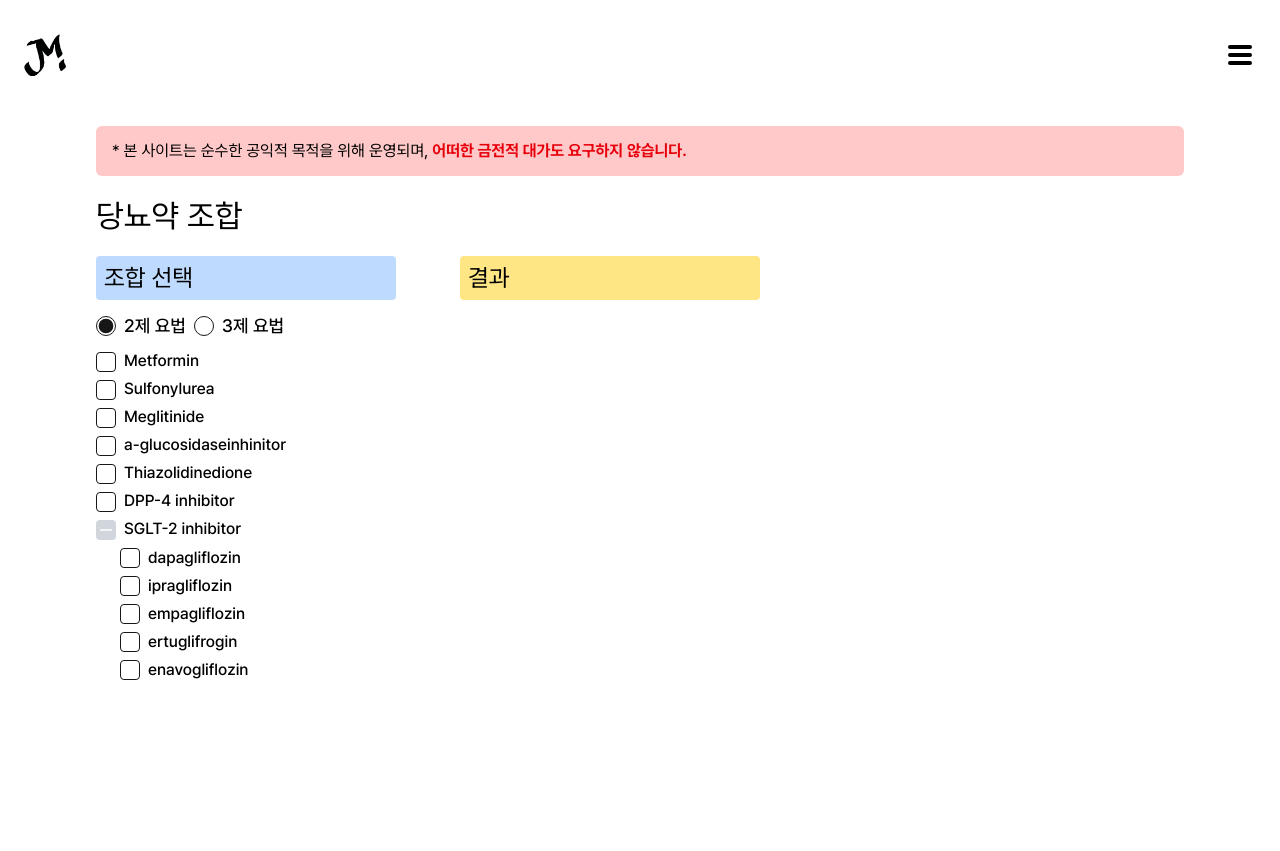
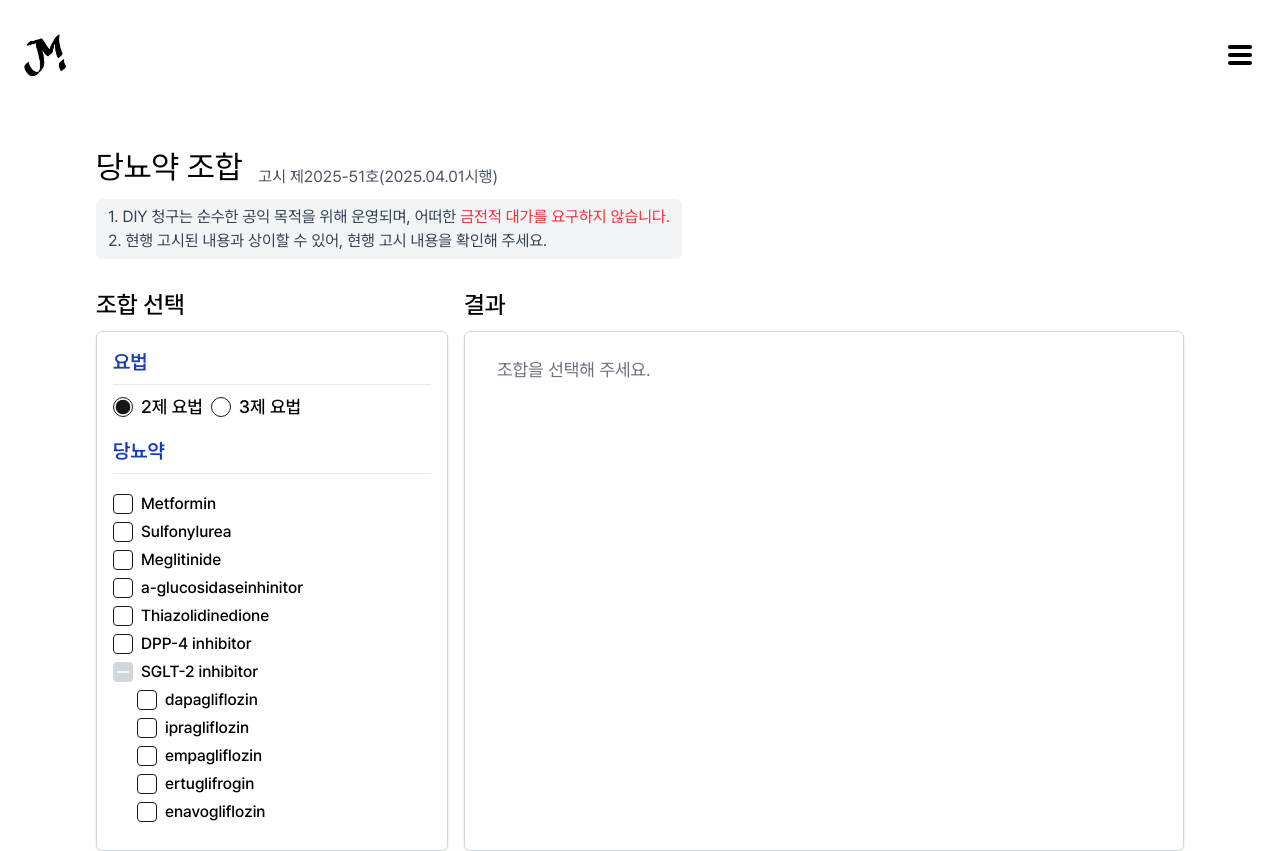
Before and after one commit to cgbogam/cgbogam-web, a Next.js app: page /dm in a window 1280 px wide. Shown: the top 851 px of the page. Built offline with nearby package versions, Linux system fonts and the light colour scheme; what overlay-kit would draw is missing.

Commit message:
- 당뇨약 조합 레이아웃 수정

```diff
--- a/src/app/(pages)/dm/page.client.tsx
+++ b/src/app/(pages)/dm/page.client.tsx
@@ -81,20 +81,36 @@ export default function DMClient() {
 
   return (
     <div className={'pt-4 pb-12 px-4 tablet:pb-80 tablet:px-24'}>
-      <header className={'p-4 bg-red-200 rounded-md'}>
-        * 본 사이트는 순수한 공익적 목적을 위해 운영되며,{' '}
-        <span className={'text-red-600 font-bold'}>어떠한 금전적 대가도 요구하지 않습니다.</span>
-      </header>
-      <h1>당뇨약 조합</h1>
-      <div className={'flex items-start justify-start gap-16 flex-col mobile:flex-row'}>
-        <div>
+      {/* header 영역 */}
+      <div className={'flex flex-col items-start justify-start mb-8 leading-[1.25] break-keep'}>
+        <div className={'flex items-end justify-start flex-wrap gap-x-4 gap-y-2'}>
+          <h1 className={'!mb-0'}>당뇨약 조합</h1>
+          <span className={'text-gray-600'}>고시 제2025-51호(2025.04.01시행)</span>
+        </div>
+        <div className={'mt-3 text-gray-700 p-2 px-3 bg-gray-100 rounded-md space-y-1'}>
+          <p>
+            1. DIY 청구는 순수한 공익 목적을 위해 운영되며, 어떠한{' '}
+            <span className={'text-red-500'}>금전적 대가를 요구하지 않습니다.</span>
+          </p>
+          <p>2. 현행 고시된 내용과 상이할 수 있어, 현행 고시 내용을 확인해 주세요.</p>
+        </div>
+      </div>
+
+      {/* 선택 영역 */}
+      <div className={'grid grid-cols-1 tablet:grid-cols-3 gap-y-4 tablet:gap-x-4'}>
+        <div className={'col-span-1 flex flex-col'}>
           <h2
-            className={
-              'text-[24px] mb-3 flex items-center justify-start bg-blue-200 rounded-sm p-2 min-w-[300px]'
-            }
+            className={'text-[24px] font-medium flex items-center justify-start pb-3 min-w-[300px]'}
           >
-            <span>조합 선택</span>
+            조합 선택
           </h2>
+          <div
+            className={'w-full rounded-md border border-gray-300 shadow-sm p-4 space-y-4 flex-1'}
+          >
+            <div className={'space-y-2'}>
+              <p className={'text-xl text-blue-800 font-semibold border-b border-gray-200 pb-2'}>
+                요법
+              </p>
               <RadioGroup
                 className={'flex items-center justify-start'}
                 defaultValue="two"
@@ -127,7 +143,12 @@ export default function DMClient() {
                   </Label>
                 </div>
               </RadioGroup>
-          <div className={'pt-3 space-y-2'}>
+            </div>
+            <div className={'space-y-2'}>
+              <p className={'text-xl text-blue-800 font-semibold border-b border-gray-200 pb-2'}>
+                당뇨약
+              </p>
+              <div className={'py-3 space-y-2'}>
                 {selectDragList.map((selectDrag) => (
                   <Fragment key={selectDrag.id}>
                     {/* 카테고리 */}
@@ -174,7 +195,9 @@ export default function DMClient() {
                           id={item.id + ''}
                           className={'h-5 w-5'}
                           checked={checkedValues.includes(item.id)}
-                      disabled={!checkedValues.includes(item.id) && checkedValues.length === limit}
+                          disabled={
+                            !checkedValues.includes(item.id) && checkedValues.length === limit
+                          }
                           onCheckedChange={(val) => {
                             if (val) {
                               setCheckedValues((prev) => [...prev, item.id])
@@ -197,14 +220,21 @@ export default function DMClient() {
                 ))}
               </div>
             </div>
-        <div>
+          </div>
+        </div>
+        <div className={'col-span-2 flex flex-col'}>
           <h2
-            className={
-              'text-[24px] mb-3 flex items-center justify-start bg-amber-200 p-2 rounded-sm min-w-[300px]'
-            }
+            className={'text-[24px] font-medium flex items-center justify-start pb-3 min-w-[300px]'}
           >
-            <span>결과</span>
+            결과
           </h2>
+          <div
+            className={'w-full rounded-md border border-gray-300 shadow-sm p-4 space-y-4 flex-1'}
+          >
+            {result.length === 0 && (
+              <p className={'px-4 py-2 text-gray-500 text-lg'}>조합을 선택해 주세요.</p>
+            )}
+            {result.length > 0 && (
               <ul>
                 {result.map((item) => (
                   <li
@@ -235,9 +265,10 @@ export default function DMClient() {
                   </li>
                 ))}
               </ul>
+            )}
           </div>
         </div>
-
+      </div>
       {/*<pre className={'text-[10px]'}>{JSON.stringify(CONTENTS, null, 2)}</pre>*/}
     </div>
   )
```
Lines whose indentation alone changed are shown as unchanged.
